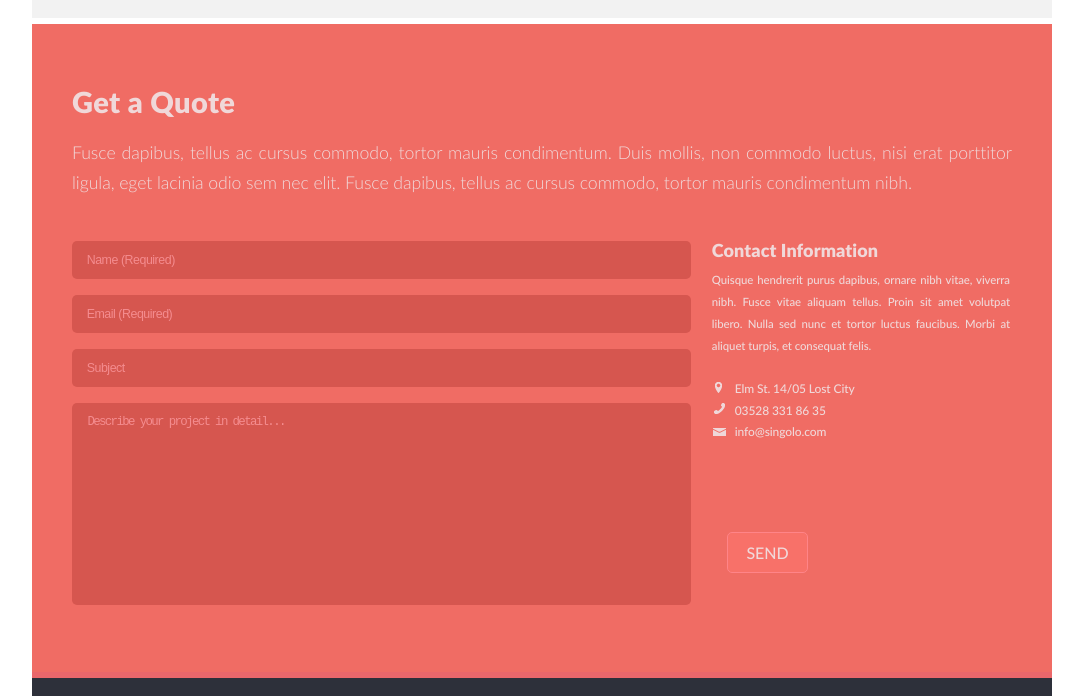
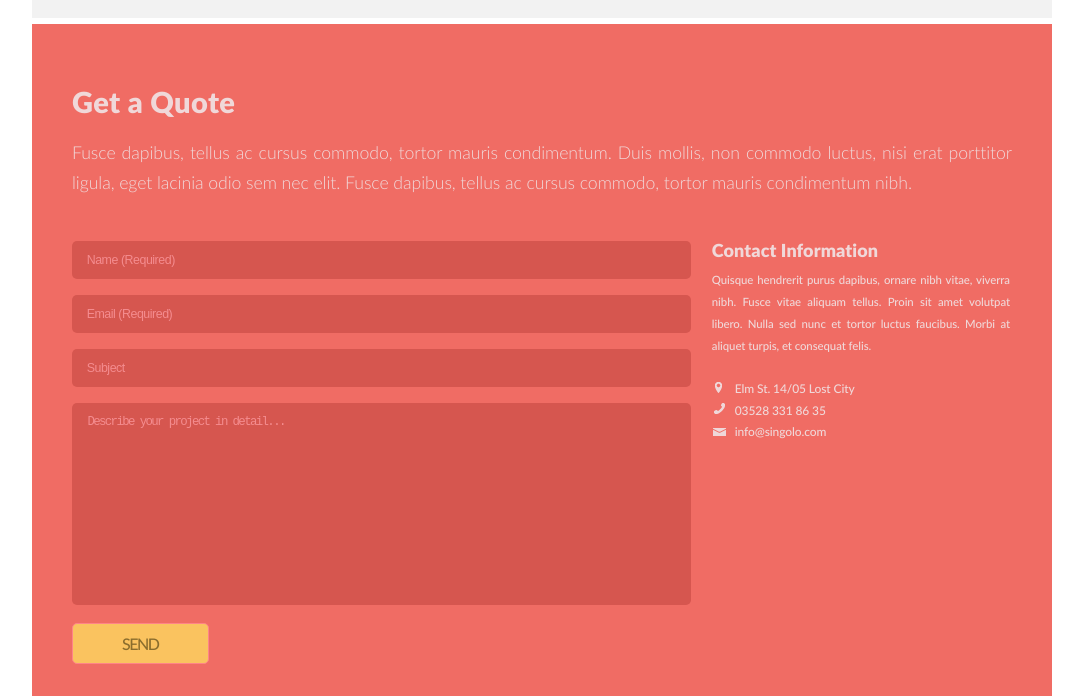
Before and after one commit to light-arrow1/singolo, a plain HTML site: page index.html in a window 1280 px wide. Shown: the part 2194-2890 px from the top of the page, without its empty margins (98-1181 px from the left). Drawn offline with Linux system fonts and the light colour scheme; a web font is replaced by a local one.

Commit message:
fix: margin button

```diff
--- a/style.css
+++ b/style.css
@@ -523,13 +523,14 @@ li:last-child::after {
          background-position: 0 87%;
      }
      .button {
-         position: absolute;
-         top: 80%;
-         left: 107%;
-         background-color: #f87169;
-         color:#f0d8d9;
-         text-transform: uppercase;
-         padding: 1rem 1.8rem;
+        position: static;
+        float: left;
+        background-color: #fac35f;
+        color: #8a6d2d;
+        padding: 1rem 4.9rem;
+        margin: 2px 0px;
+        letter-spacing: -0.14rem;
+        text-transform: uppercase;
          border-radius: 5px;
          border:1px solid #ff8488;
          font-family: "Lato", Verdana, sans-serif;
```
